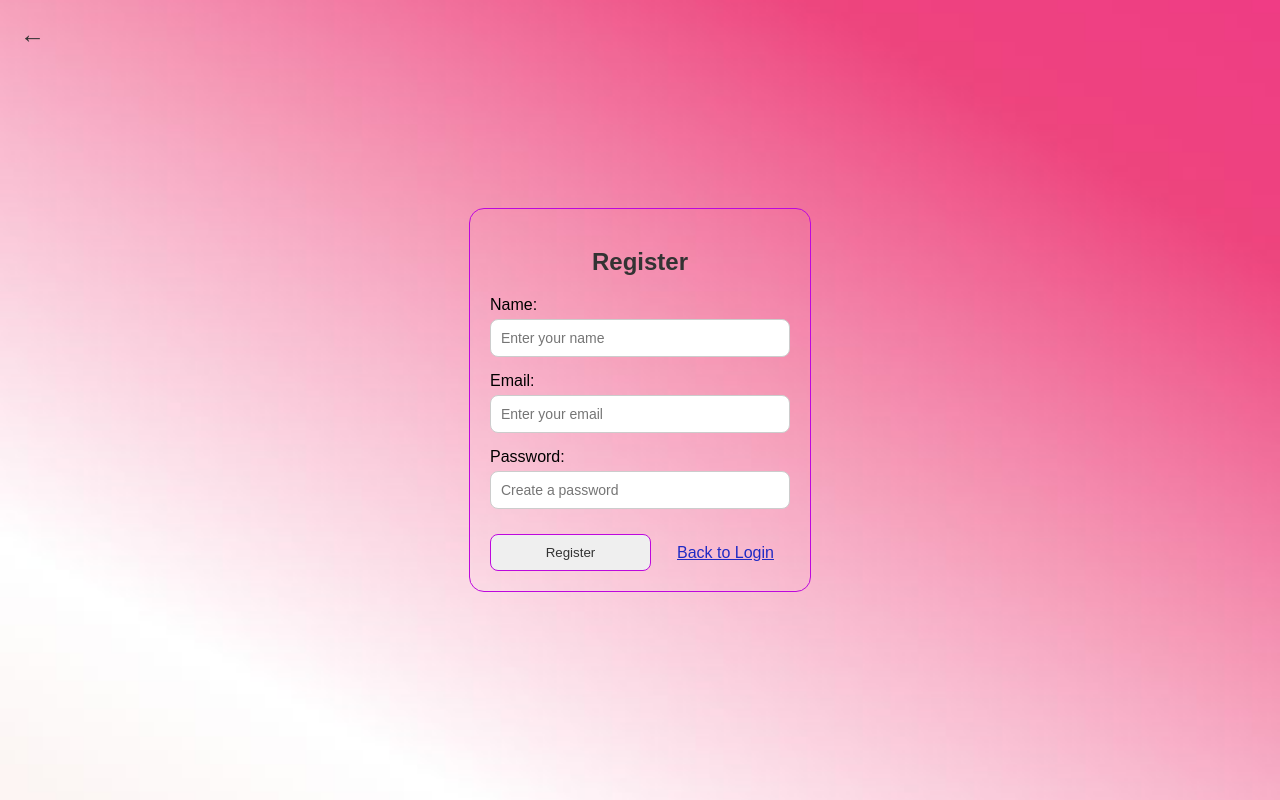
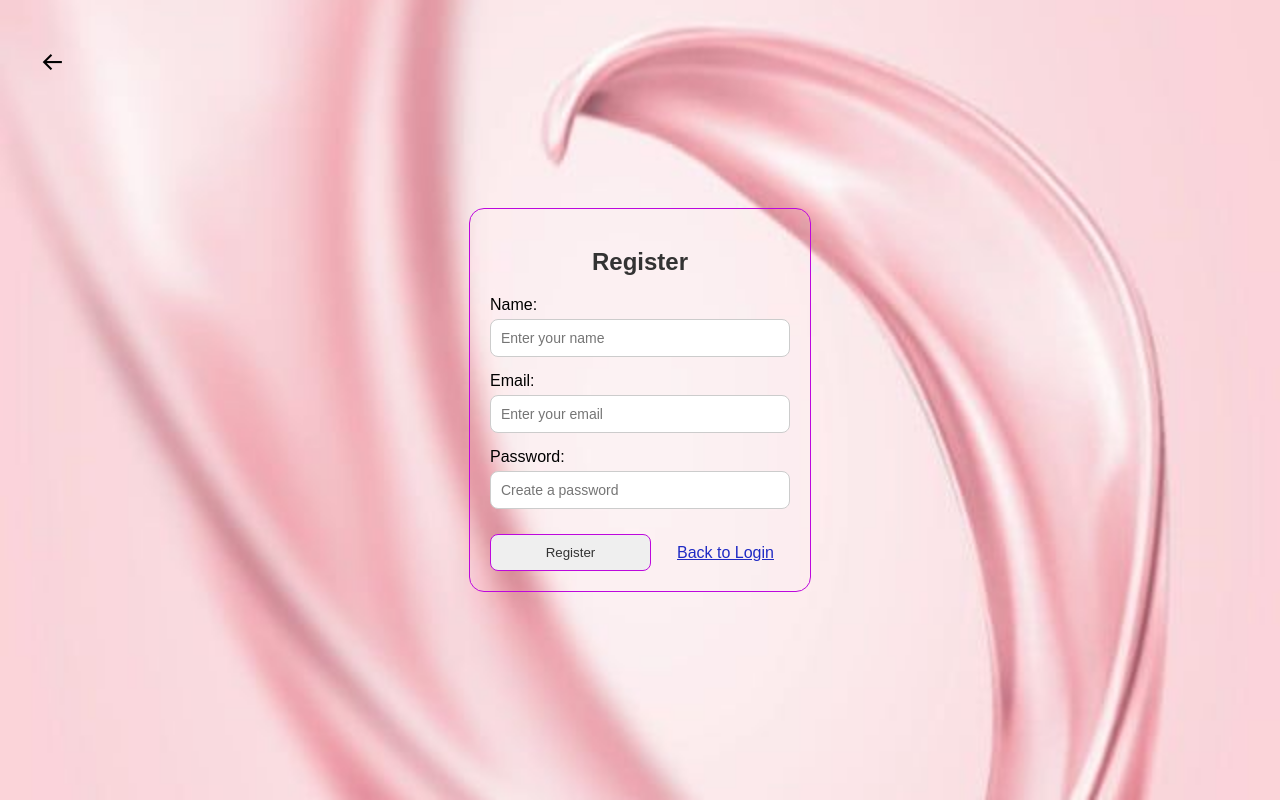
Before and after one commit to VleraHaxhajj/SkinCaree, a PHP site: page /register.html in a window 1280 px wide. Run offline with PHP 8.4, Linux system fonts and the light colour scheme.

Commit message:
updated pictures

```diff
--- a/login.html
+++ b/login.html
@@ -5,10 +5,11 @@
     <meta name="viewport" content="width=device-width, initial-scale=1.0">
     <title>LANEIGE Skincare & Make-up</title>
     <link rel="stylesheet" href="login.css">
+    <link href="https://unpkg.com/boxicons@2.1.4/css/boxicons.min.css" rel="stylesheet">
 </head>
 <body>
     <header>
-            <a href="homepage.html" class="back-button">&#8592;</a>
+        <a href="homepage.html"><i class='bx bx-arrow-back'></i></a>
     </header>
     <div class="wrapper">
         <h1>Login</h1>
--- a/products.html
+++ b/products.html
@@ -10,7 +10,8 @@
 </head>
 <body>
     <header>
-        <a href="homepage.html"> <button class="back-button"><i class='bx bx-arrow-back'></i></button></a>
+
+        <a href="homepage.html"><i class='bx bx-arrow-back'></i></a>
         <h1 class="page-title">OUR PRODUCTS</h1>
         <div class="header-filter">
            <b> <label for="sort-filter">Sort by Price:</label></b>
--- a/register.css
+++ b/register.css
@@ -1,6 +1,6 @@
 body {
     font-family: Arial, Helvetica, sans-serif;
-    background: url(IMG/17.jpg) center/cover no-repeat;
+    background: url(IMG/fotologin.jpg) center/cover no-repeat;
     display: flex;
     justify-content: center;
     align-items: center;
@@ -12,6 +12,22 @@ header{
     top: 20px;
     left: 20px;
     font-size: 18px;
+}
+header i{
+    font-size: 25px;
+    position: absolute;
+    left: 20px;
+    top: 30px;
+    cursor: pointer;
+}
+
+header a{
+    color: #000;
+    text-decoration: none;
+}
+
+header a:hover {
+    color: #555;
 }
 
 .back-button {
--- a/register.html
+++ b/register.html
@@ -5,10 +5,11 @@
     <meta name="viewport" content="width=device-width, initial-scale=1.0">
     <title>LANEIGE Skincare & Make-up</title>
     <link rel="stylesheet" href="register.css">
+    <link href="https://unpkg.com/boxicons@2.1.4/css/boxicons.min.css" rel="stylesheet">
 </head>
 <body>
     <header>
-        <a href="homepage.html" class="back-button">&#8592;</a>
+        <a href="homepage.html"><i class='bx bx-arrow-back'></i></a>
     </header>
     <div class="form-container">
         <h2>Register</h2>
```
Also changed, not shown: login.css (+16 -1 lines), products.css (+14 -0 lines), IMG/fotologin.jpg (added).
